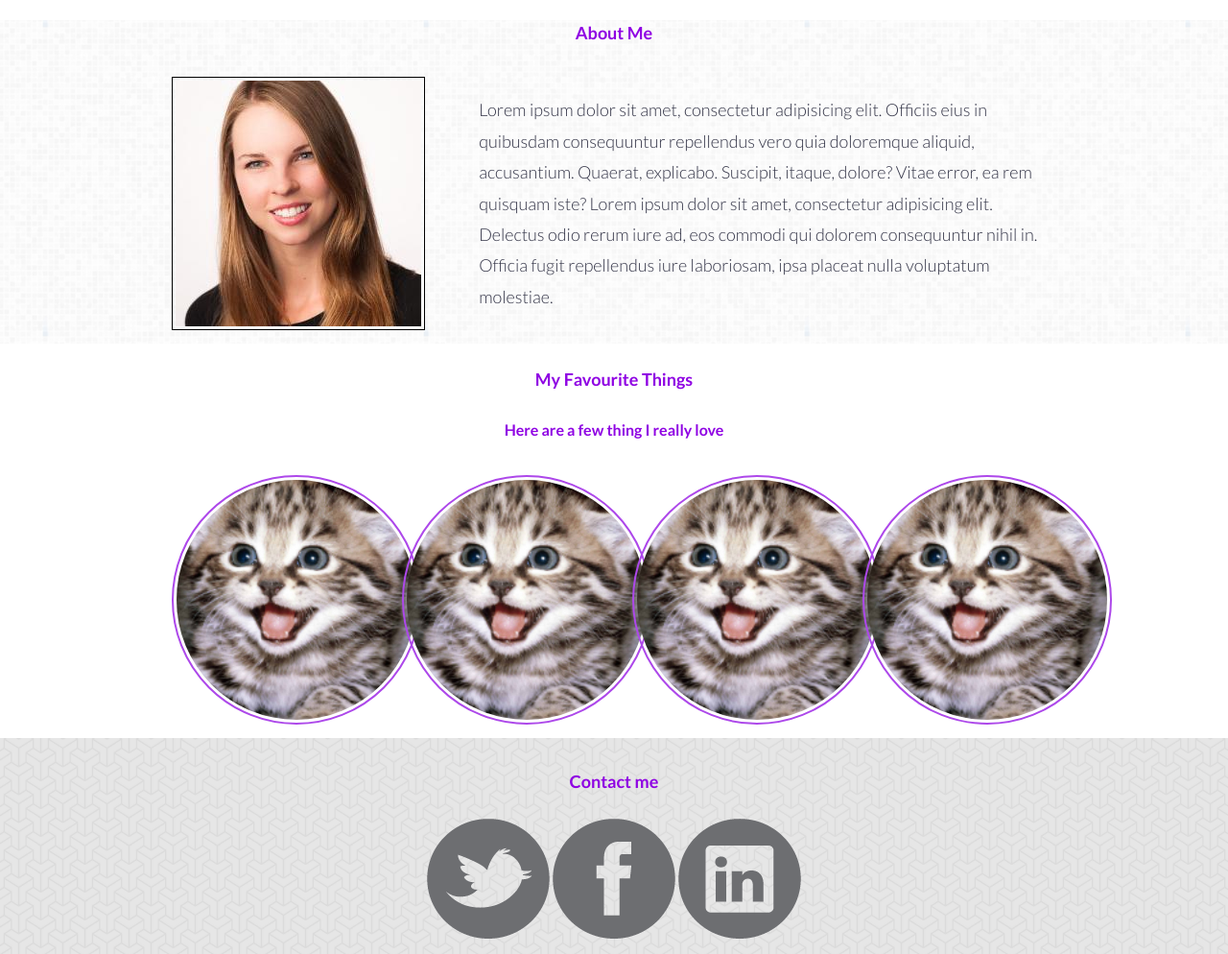
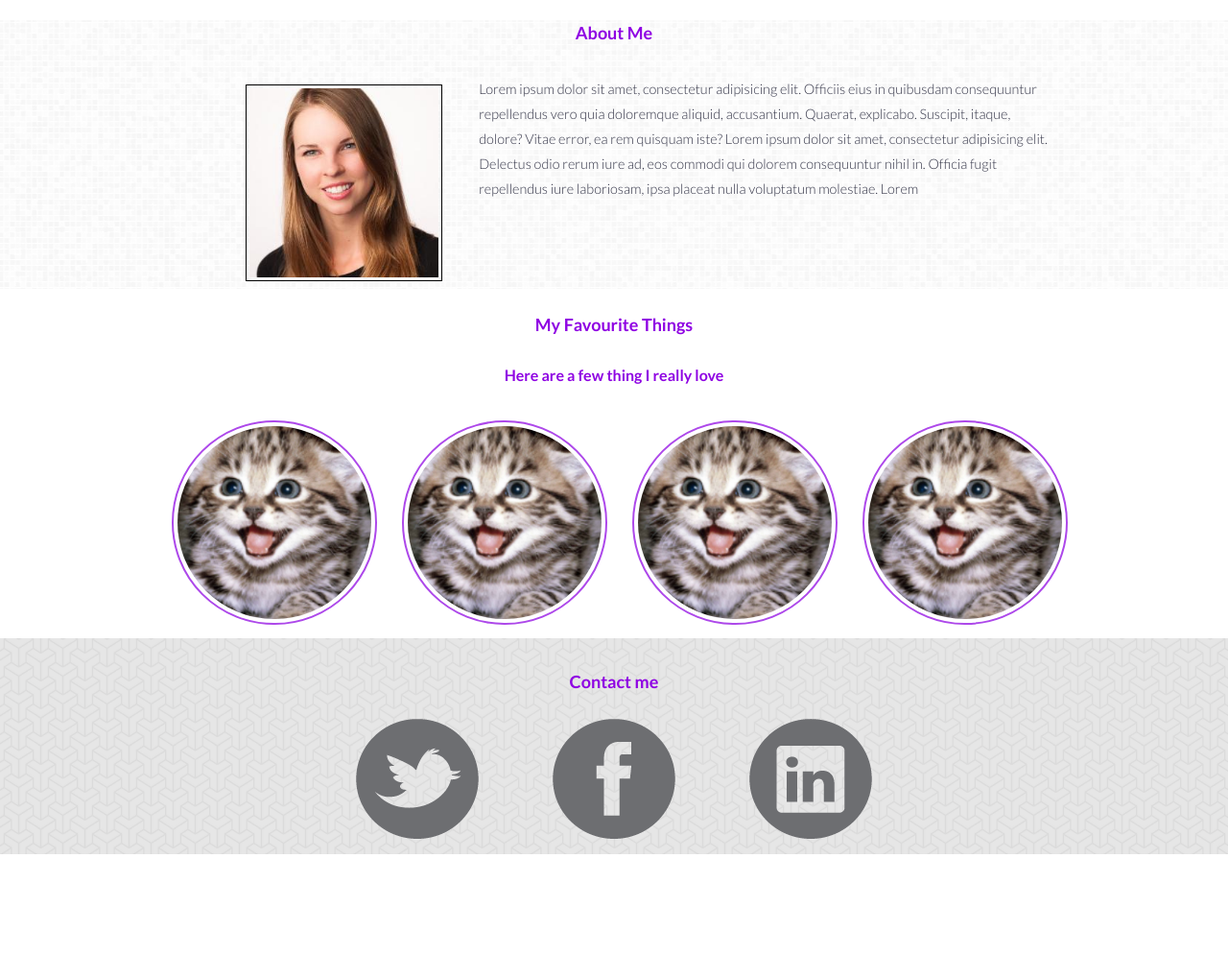
Before and after one commit to jplvzr/Prettify, a plain HTML site: page index.html in a window 1280 px wide. Shown: the part 441-1435 px from the top of the page at 96% size. After the commit the page ends 1331 px from the top, so only its background shows below. Drawn offline with Linux system fonts and the light colour scheme.

Commit message:
ejercicio terminado

```diff
--- a/css/main.css
+++ b/css/main.css
@@ -13,7 +13,7 @@ header li {
 	background-image: url("../images/background.jpg");
 	background-repeat: no-repeat;
 	background-size: cover;
-	margin-bottom: 0px;
+	margin-bottom: 0;
 }
 
 .col-offset-4 {
@@ -31,13 +31,15 @@ h2, h3 {
 	background-image: url("../images/tile1.png");
 	background-repeat: repeat;
 	background-position: center;
-	margin-top: 0px;
+	margin-top: 0;
 }
 
 .square {
 	border: 1px solid #000000;
 	padding: 3px;
-
+	width: 70%;
+	float: right;
+    margin-top: inherit;
 }
 
 h4, h5 {
@@ -45,10 +47,16 @@ h4, h5 {
 	color: #8F03E3;
 }
 
+#fondo-2 p {
+	font-size: .9em;
+	margin-top: 0;
+}
+
 #kittens img {
 	border: 2px solid #AD48EA;
 	border-radius: 50%;
-	padding: 3px;
+	padding: 2%;
+	width: 100%;
 }
 
 
@@ -59,3 +67,8 @@ footer {
 	background-repeat: repeat;
 	background-position: center;
 }
+
+footer img {
+	margin-left: 4%;
+    margin-right: 4%;
+}
--- a/index.html
+++ b/index.html
@@ -35,7 +35,7 @@
             <img src="images/profile.jpg" alt="foto perfil" class="square">
           </div>
           <div class="col-8">
-            <p>Lorem ipsum dolor sit amet, consectetur adipisicing elit. Officiis eius in quibusdam consequuntur repellendus vero quia doloremque aliquid, accusantium. Quaerat, explicabo. Suscipit, itaque, dolore? Vitae error, ea rem quisquam iste?   Lorem ipsum dolor sit amet, consectetur adipisicing elit. Delectus odio rerum iure ad, eos commodi qui dolorem consequuntur nihil in. Officia fugit repellendus iure laboriosam, ipsa placeat nulla voluptatum molestiae.</p>
+            <p>Lorem ipsum dolor sit amet, consectetur adipisicing elit. Officiis eius in quibusdam consequuntur repellendus vero quia doloremque aliquid, accusantium. Quaerat, explicabo. Suscipit, itaque, dolore? Vitae error, ea rem quisquam iste?   Lorem ipsum dolor sit amet, consectetur adipisicing elit. Delectus odio rerum iure ad, eos commodi qui dolorem consequuntur nihil in. Officia fugit repellendus iure laboriosam, ipsa placeat nulla voluptatum molestiae. Lorem</p>
           </div>
         </div>
       </div>
```
